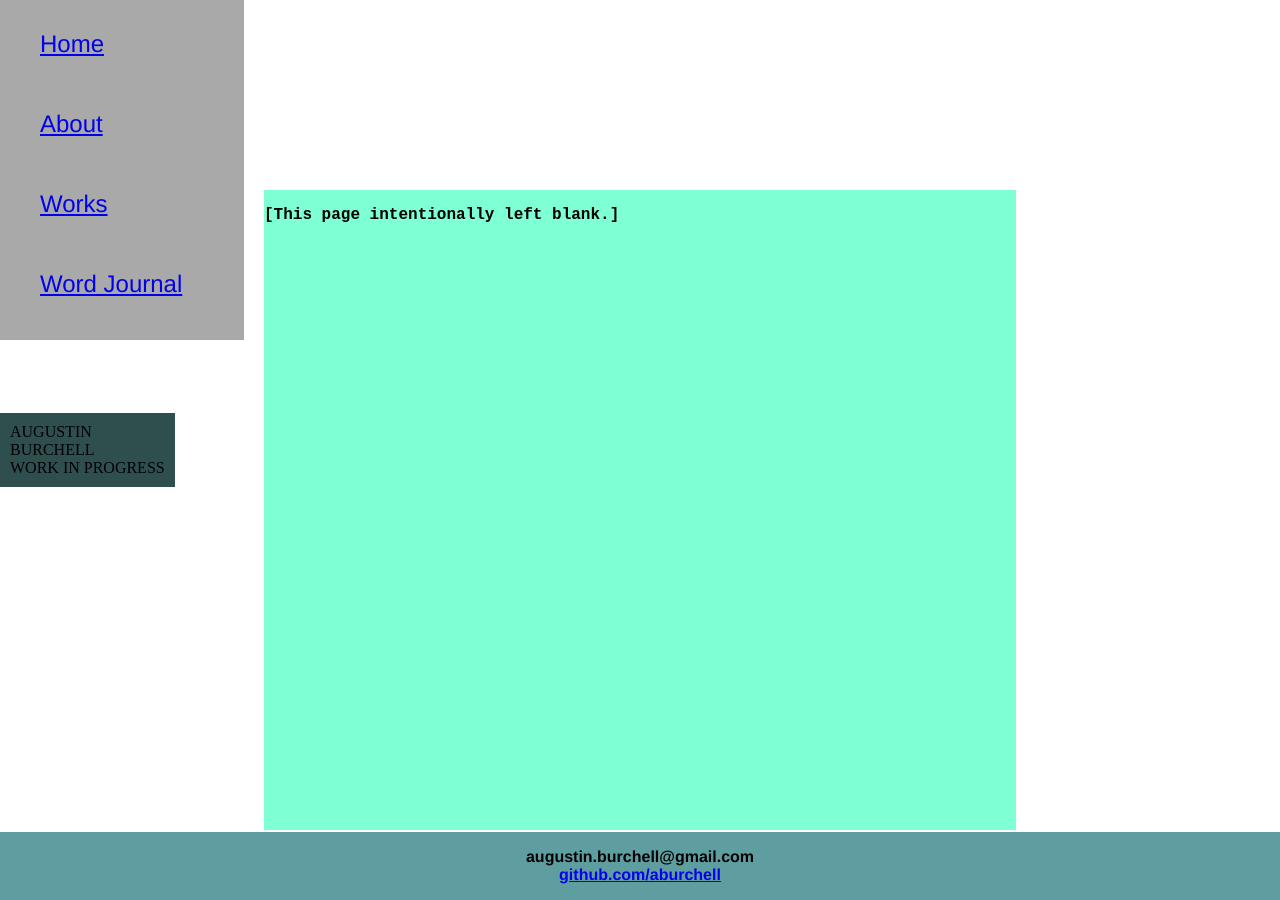
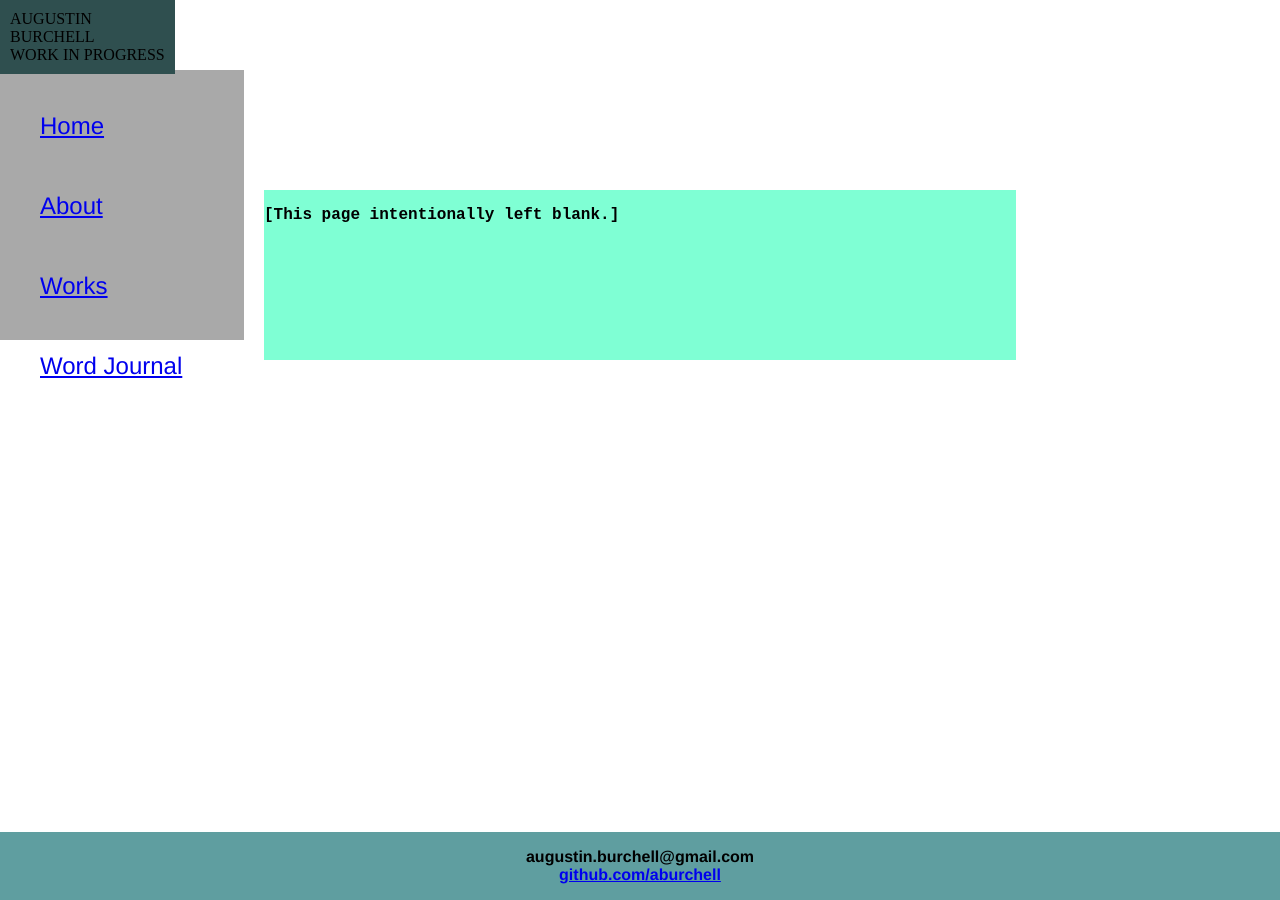
Before and after one commit to aburchell/aburchell.github.io, a Jekyll site: the page built from index.html, in a window 1280 px wide. Built offline with Jekyll 4.4.1, drawn with Linux system fonts in a browser that asks for light colours.

Commit message:
Commented out self-align properties in grid items

```diff
--- a/css/main.css
+++ b/css/main.css
@@ -10,7 +10,7 @@ body {
 */
 /*https://developer.mozilla.org/en-US/docs/Web/CSS/CSS_Grid_Layout/Realizing_common_layouts_using_CSS_Grid_Layout*/
 
-html, body {
+body {
     height: 100%;
     width: 100%;
 /*    position: relative;*/
@@ -22,25 +22,25 @@ html, body {
 /*    margin-left: 2%;*/
 /*    margin-top: 5%;*/
     padding: 10px;
-    align-self: center;
+/*    align-self: center;*/
 }
 
 .main-nav {
     grid-area: nav;
     background-color: darkgray;
-    align-self: flex-end;
+/*    align-self: flex-end;*/
 }
 
 .page-header {
     grid-area: pageHead;
     background-color: lightslategrey;
-    align-self: flex-start;
+/*    align-self: flex-start;*/
 }
 
 .container{
     grid-area: content;
     background-color: aquamarine;
-    align-self: stretch;
+/*    align-self: stretch;*/
 }
 /*
 .container>div {
```
